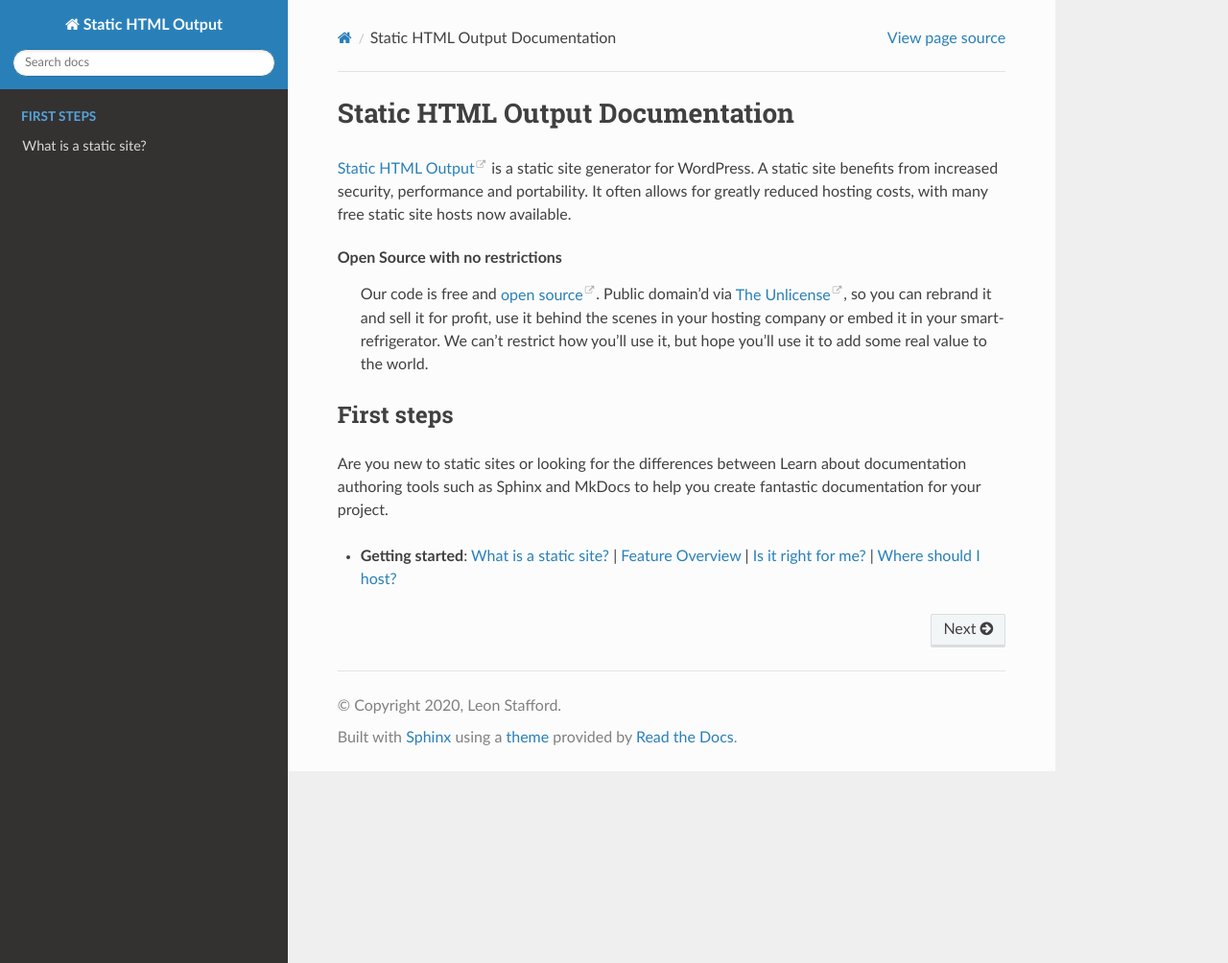
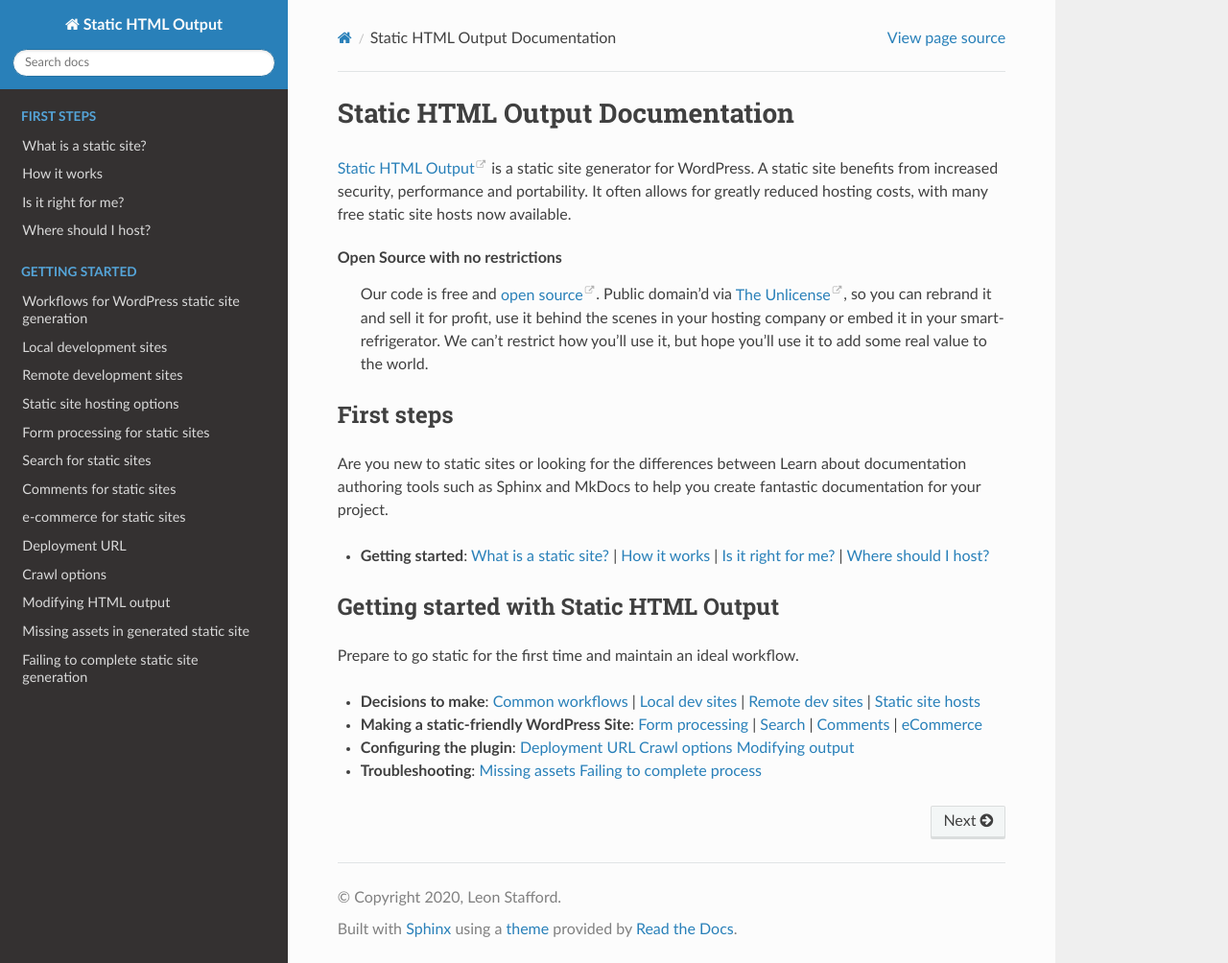
Before and after one commit to WP2Static/statichtmloutput-docs, a Sphinx documentation site: the page built from docs/index.rst, in a window 1280 px wide and 1004 px high. Shown: the whole window at 96% size. Built offline with Sphinx 7.4.7 and the Read the Docs theme 2.0.0, drawn with Linux system fonts in a browser that asks for light colours.

Commit message:
skeleton getting started

```diff
--- /dev/null
+++ b/docs/configuration/crawl-options.rst
@@ -0,0 +1,2 @@
+Crawl options
+=============
--- /dev/null
+++ b/docs/configuration/deployment-url.rst
@@ -0,0 +1,2 @@
+Deployment URL
+==============
--- /dev/null
+++ b/docs/configuration/modifying-output.rst
@@ -0,0 +1,2 @@
+Modifying HTML output
+=====================
--- /dev/null
+++ b/docs/decisions/local-dev-sites.rst
@@ -0,0 +1,2 @@
+Local development sites
+=======================
--- /dev/null
+++ b/docs/decisions/remote-dev-sites.rst
@@ -0,0 +1,2 @@
+Remote development sites
+========================
--- /dev/null
+++ b/docs/decisions/static-site-hosts.rst
@@ -0,0 +1,2 @@
+Static site hosting options
+===========================
--- /dev/null
+++ b/docs/decisions/workflows.rst
@@ -0,0 +1,2 @@
+Workflows for WordPress static site generation
+==============================================
--- a/docs/index.rst
+++ b/docs/index.rst
@@ -25,7 +25,7 @@
 
 * **Getting started**:
   :doc:`What is a static site? </intro/what-is-a-static-site>` |
-  :doc:`Feature Overview </intro/features>` |
+  :doc:`How it works </intro/how-it-works>` |
   :doc:`Is it right for me? </intro/is-it-right-for-me>` |
   :doc:`Where should I host? </intro/where-should-i-host>`
 
@@ -36,7 +36,54 @@
    :caption: First steps
 
    /intro/what-is-a-static-site
-   /intro/features
-
+   /intro/how-it-works
    /intro/is-it-right-for-me
    /intro/where-should-i-host
+
+Getting started with Static HTML Output
+---------------------------------------
+
+Prepare to go static for the first time and maintain an ideal workflow.
+
+* **Decisions to make**:
+  :doc:`Common workflows </decisions/workflows>` |
+  :doc:`Local dev sites </decisions/local-dev-sites>` |
+  :doc:`Remote dev sites </decisions/remote-dev-sites>` |
+  :doc:`Static site hosts </decisions/static-site-hosts>`
+
+* **Making a static-friendly WordPress Site**:
+  :doc:`Form processing </static-site-friendly/form-processing>` |
+  :doc:`Search </static-site-friendly/search>` |
+  :doc:`Comments </static-site-friendly/comments>` |
+  :doc:`eCommerce </static-site-friendly/e-commerce>`
+
+* **Configuring the plugin**:
+  :doc:`Deployment URL </configuration/deployment-url>`
+  :doc:`Crawl options </configuration/crawl-options>`
+  :doc:`Modifying output </configuration/modifying-output>`
+
+* **Troubleshooting**:
+  :doc:`Missing assets </troubleshooting/missing-assets>`
+  :doc:`Failing to complete process </troubleshooting/failing-to-complete>`
+
+.. toctree::
+   :maxdepth: 2
+   :hidden:
+   :caption: Getting started
+
+   /decisions/workflows
+   /decisions/local-dev-sites
+   /decisions/remote-dev-sites
+   /decisions/static-site-hosts
+
+   /static-site-friendly/form-processing
+   /static-site-friendly/search
+   /static-site-friendly/comments
+   /static-site-friendly/e-commerce
+
+   /configuration/deployment-url
+   /configuration/crawl-options
+   /configuration/modifying-output
+
+   /troubleshooting/missing-assets
+   /troubleshooting/failing-to-complete
--- /dev/null
+++ b/docs/intro/how-it-works.rst
@@ -0,0 +1,2 @@
+How it works
+============
--- a/docs/intro/is-it-right-for-me.rst
+++ b/docs/intro/is-it-right-for-me.rst
@@ -0,0 +1,2 @@
+Is it right for me?
+===================
--- a/docs/intro/where-should-i-host.rst
+++ b/docs/intro/where-should-i-host.rst
@@ -0,0 +1,2 @@
+Where should I host?
+====================
--- /dev/null
+++ b/docs/static-site-friendly/comments.rst
@@ -0,0 +1,2 @@
+Comments for static sites
+=========================
--- /dev/null
+++ b/docs/static-site-friendly/e-commerce.rst
@@ -0,0 +1,2 @@
+e-commerce for static sites
+===========================
--- /dev/null
+++ b/docs/static-site-friendly/form-processing.rst
@@ -0,0 +1,2 @@
+Form processing for static sites
+================================
--- /dev/null
+++ b/docs/static-site-friendly/search.rst
@@ -0,0 +1,2 @@
+Search for static sites
+=======================
--- /dev/null
+++ b/docs/troubleshooting/failing-to-complete.rst
@@ -0,0 +1,2 @@
+Failing to complete static site generation
+==========================================
--- /dev/null
+++ b/docs/troubleshooting/missing-assets.rst
@@ -0,0 +1,2 @@
+Missing assets in generated static site
+=======================================
```
Also changed, not shown: docs/intro/features.rst (deleted).
